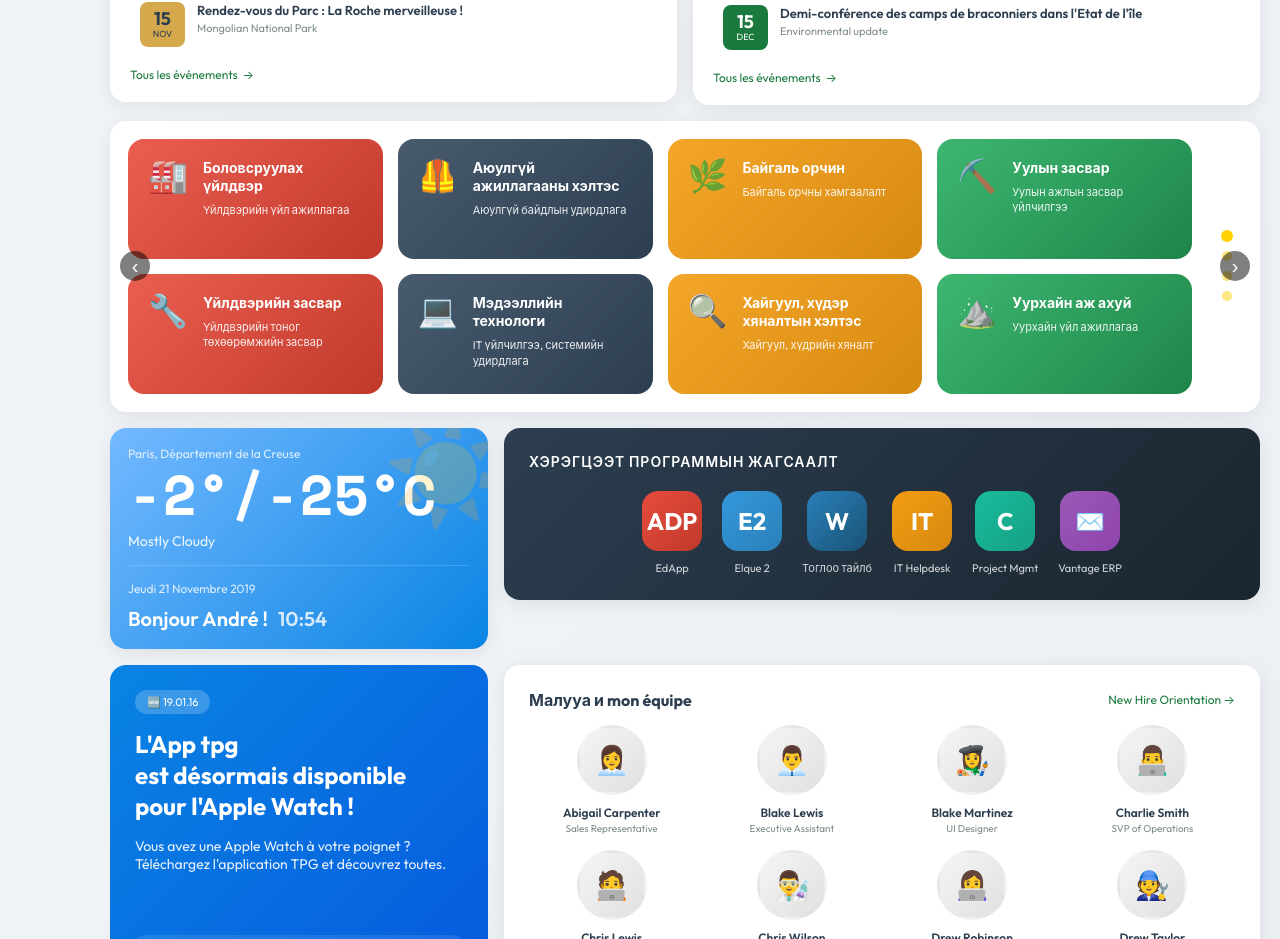
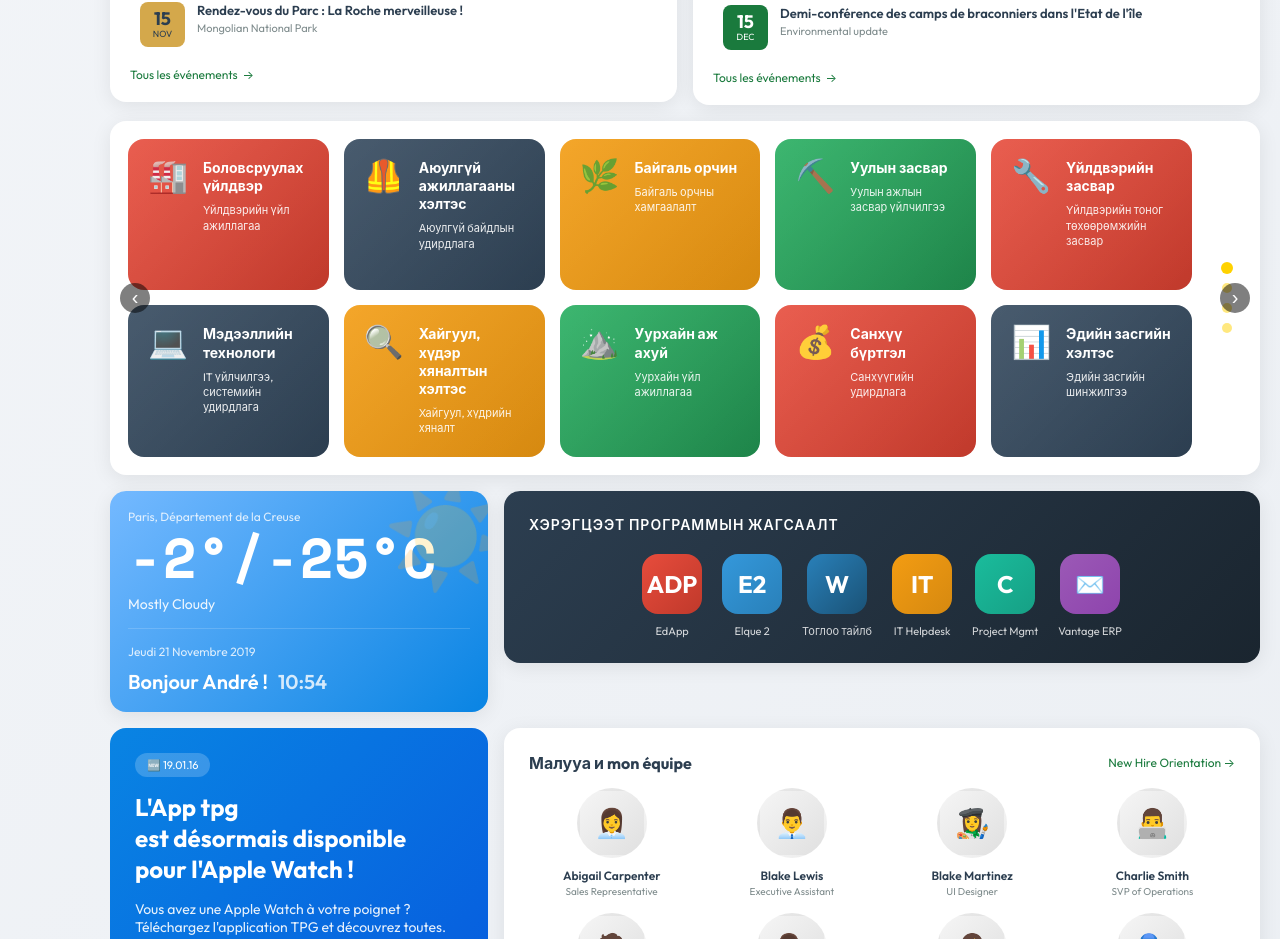
Before and after one commit to hodooniihoosonmantuu/project-cursor, a React (Vite) app: page / in a window 1280 px wide. Shown: the part 1540-2479 px from the top of the page. Built offline with nearby package versions, Linux system fonts and the light colour scheme.

Commit message:
Update DepartmentsWidget to show 10 blocks visible (5 columns x 2 rows)

```diff
--- a/src/App.css
+++ b/src/App.css
@@ -948,7 +948,7 @@ body {
 
 .departments-grid {
   display: grid;
-  grid-template-columns: repeat(4, 1fr);
+  grid-template-columns: repeat(5, 1fr);
   grid-template-rows: repeat(2, 1fr);
   gap: 15px;
   flex: 1;
--- a/src/components/DepartmentsWidget.jsx
+++ b/src/components/DepartmentsWidget.jsx
@@ -27,7 +27,7 @@ function DepartmentsWidget() {
     { name: 'Мэдээллийн аюулгүй байдлын хэлтэс', icon: '🔐', desc: 'Мэдээллийн аюулгүй байдал' }
   ]
 
-  const itemsVisible = 8 // Show 8 blocks at once
+  const itemsVisible = 10 // Show 10 blocks at once
   const itemsPerScroll = 4 // Scroll 4 blocks at a time
   const totalSlides = Math.ceil((departments.length - itemsVisible) / itemsPerScroll) + 1
 
@@ -73,7 +73,7 @@ function DepartmentsWidget() {
     return departments.slice(start, end)
   }
 
-  // Color variants: top row different colors, bottom row different colors
+  // Color variants: cycling through colors
   const getVariant = (index) => {
     const variants = ['red', 'dark-grey', 'yellow', 'green']
     return variants[index % 4]
```
